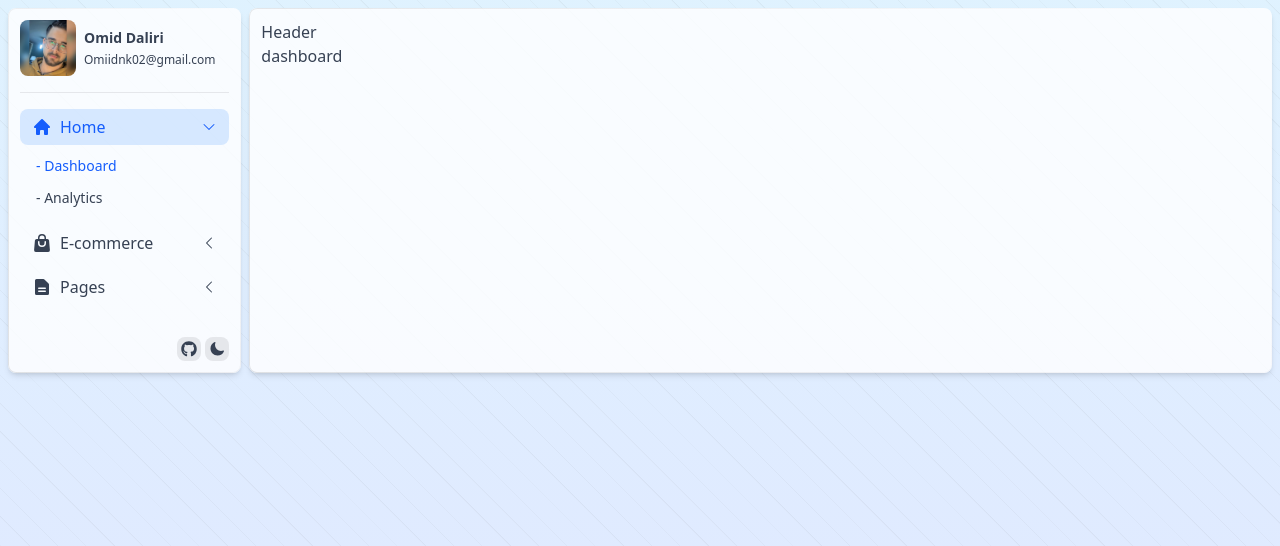
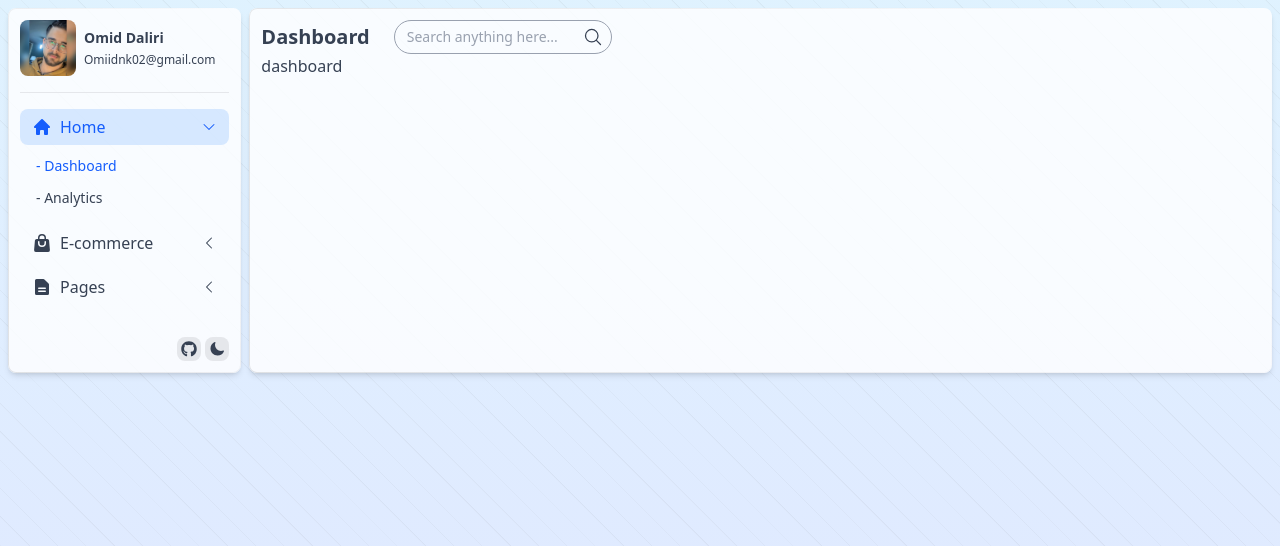
Before and after one commit to omid-nk/admin-panel, a React (Vite) app: page / in a window 1280 px wide. Shown: the top 546 px of the page. Built offline with nearby package versions, Linux system fonts and the light colour scheme.

Commit message:
Header Done

```diff
--- a/src/features/header/Header.jsx
+++ b/src/features/header/Header.jsx
@@ -1,5 +1,12 @@
-function Header() {
-  return <div>Header</div>;
+import SearchBar from "./components/SearchBar";
+
+function Header({ title }) {
+  return (
+    <div className="flex items-center gap-6">
+      <div className="cursor-default text-xl font-bold">{title}</div>
+      <SearchBar />
+    </div>
+  );
 }
 
 export default Header;
--- /dev/null
+++ b/src/features/header/components/SearchBar.jsx
@@ -0,0 +1,25 @@
+import { useState } from "react";
+import { HiOutlineMagnifyingGlass } from "react-icons/hi2";
+
+function SearchBar() {
+  const [isSearchbarFocus, setIsSearchbarFocus] = useState(false);
+
+  return (
+    <div
+      className={`flex items-center justify-between gap-1 rounded-full border border-gray-400 px-2 py-0.5 dark:border-gray-400/20 dark:bg-blue-400/20 dark:text-gray-100 ${isSearchbarFocus && "border-gray-600 shadow"}`}
+    >
+      <input
+        onFocus={() => setIsSearchbarFocus(true)}
+        onBlur={() => setIsSearchbarFocus(false)}
+        className="w-44 border-0 p-1 text-sm text-gray-600 outline-0 transition-all placeholder:text-gray-400 focus:w-64 dark:text-gray-100 dark:placeholder:text-gray-400"
+        placeholder="Search anything here..."
+        type="text"
+      />
+      <HiOutlineMagnifyingGlass
+        className={`h-5 w-5 cursor-pointer transition-all ${isSearchbarFocus && "text-blue-800 dark:text-gray-100"}`}
+      />
+    </div>
+  );
+}
+
+export default SearchBar;
--- /dev/null
+++ b/src/hooks/usePageTitle.js
@@ -0,0 +1,19 @@
+import { useLocation } from "react-router";
+
+export default function usePageTitle() {
+  const location = useLocation();
+
+  const getTitleFromPath = (path) => {
+    const segments = path.split("/").filter(Boolean);
+    if (segments.length === 0) return "Dashboard";
+
+    const lastSegment = segments[segments.length - 1];
+
+    return lastSegment
+      .split("-")
+      .map((word) => word.charAt(0).toUpperCase() + word.slice(1))
+      .join(" ");
+  };
+
+  return getTitleFromPath(location.pathname);
+}
--- a/src/routes/root.jsx
+++ b/src/routes/root.jsx
@@ -1,15 +1,17 @@
 import Sidebar from "../features/sidebar/Sidebar";
 import Header from "../features/header/Header";
 import { Outlet } from "react-router";
+import usePageTitle from "../hooks/usePageTitle";
 
 function RootLayout() {
+  const title = usePageTitle();
   return (
     <>
       <aside className="glass-border rounded-lg bg-white/80 p-3 shadow-md dark:bg-gray-800/70">
         <Sidebar />
       </aside>
       <main className="glass-border flex-1 rounded-lg bg-white/80 p-3 shadow-md dark:bg-gray-800/70">
-        <Header />
+        <Header title={title} />
         <Outlet />
       </main>
     </>
```
